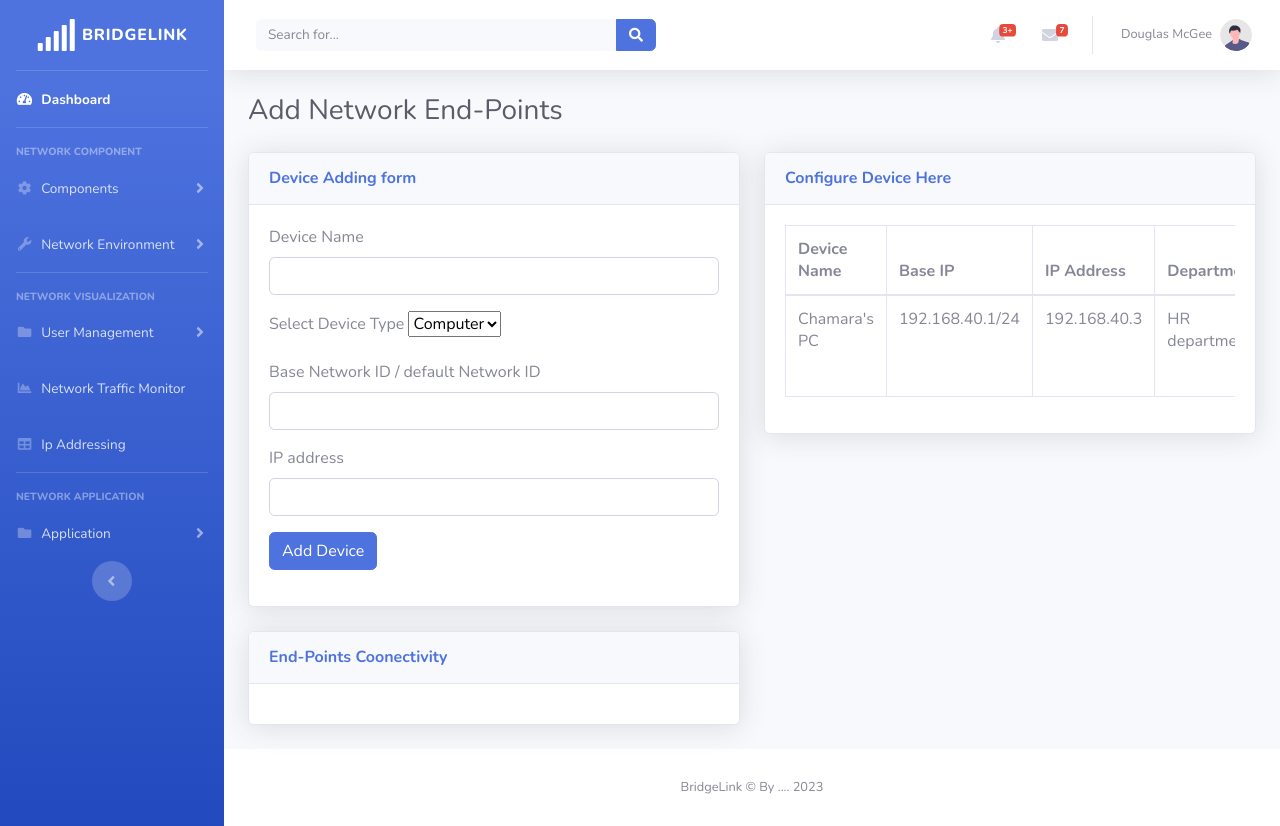
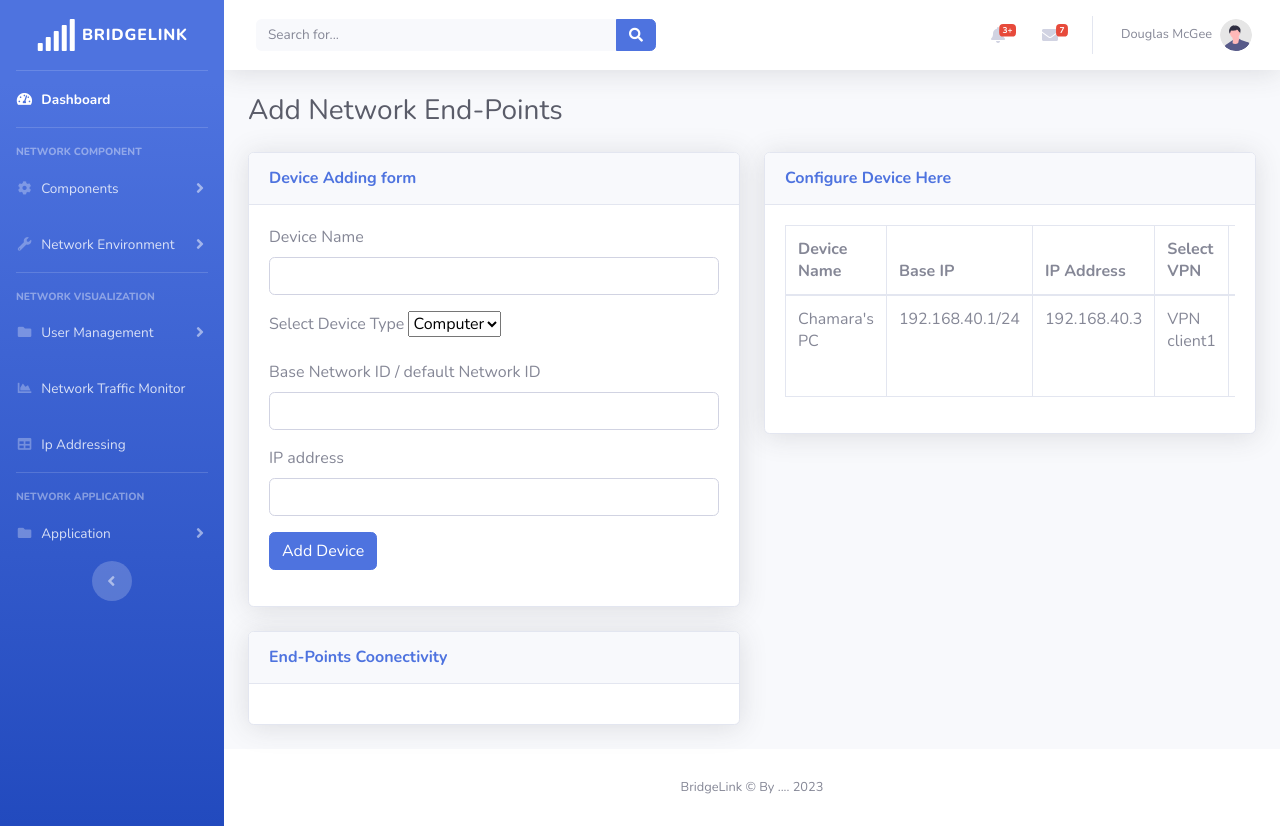
Before and after one commit to Hiranyakeshara/Bridgelink, a PHP site: page /Add_VPN.php in a window 1280 px wide. Run offline with PHP 8.4, Linux system fonts and the light colour scheme.

Commit message:
Add Endpoints
change 1

```diff
--- a/Adapter/Add_VPN.php
+++ b/Adapter/Add_VPN.php
@@ -133,7 +133,6 @@
                                             <th>Device Name</th>
                                             <th>Base IP</th>
                                             <th>IP Address</th>
-                                            <th>Department</th>
                                             <th>Select VPN</th>
                                             <th>Action Buttons</th>
 
@@ -144,7 +143,6 @@
                                             <td>Chamara's PC</td>
                                             <td>192.168.40.1/24</td>
                                             <td>192.168.40.3</td>
-                                            <td>HR department</td>
                                             <td>VPN client1</td>
                                             <td><a class="btn btn-primary" >Update</a>
                                             <a class="btn btn-warning" >Delete</a></td>
```
